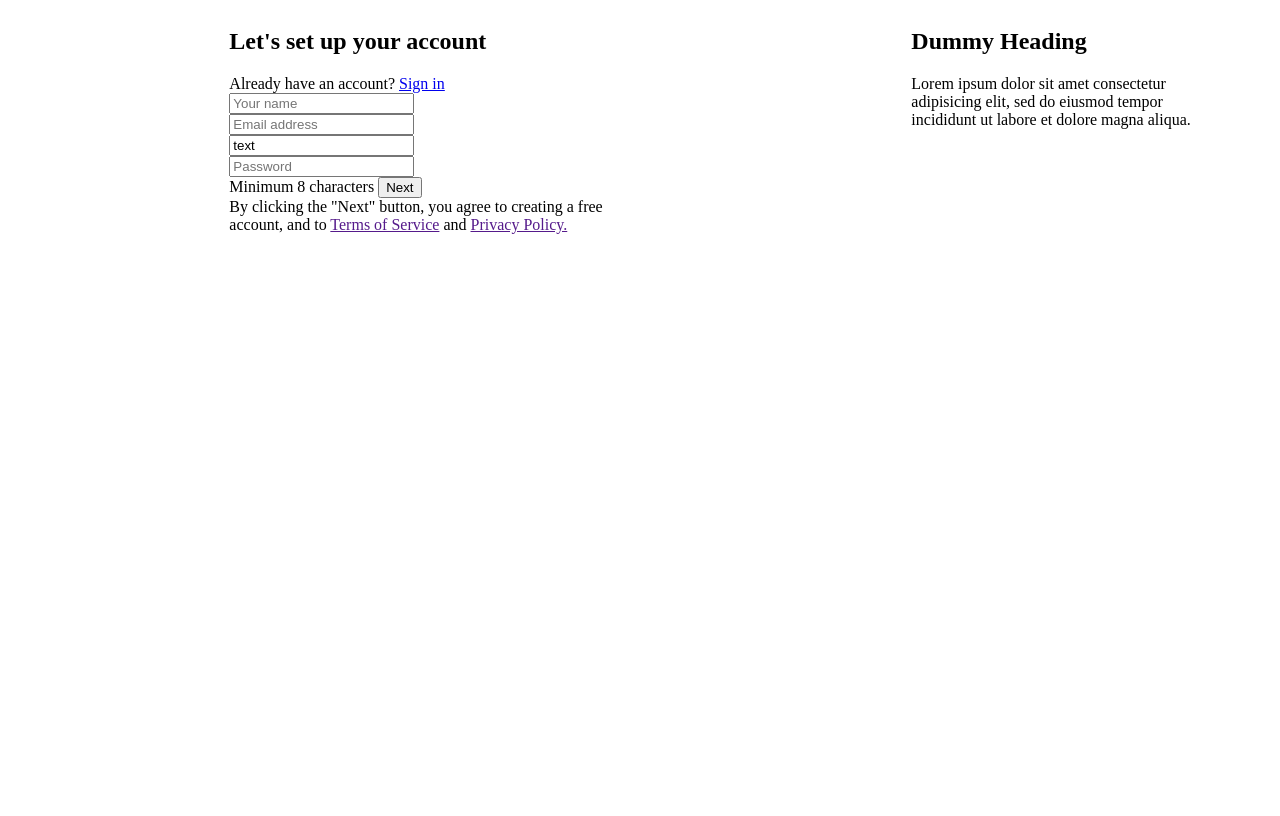
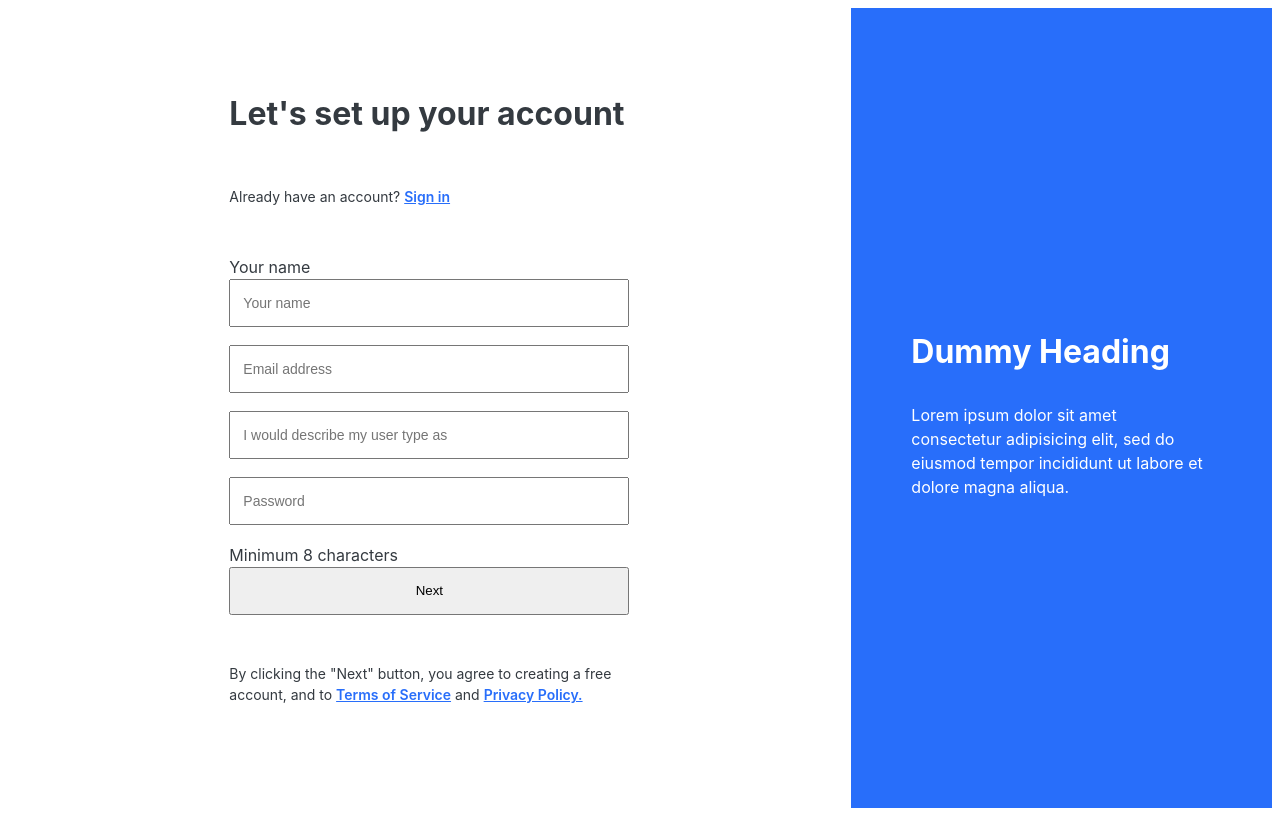
Before and after one commit to cmxgloria/signup-page, a website: page index.html in a window 1280 px wide. Drawn offline with Linux system fonts and the light colour scheme.

Commit message:
Add variables and styles to form

```diff
--- a/index.html
+++ b/index.html
@@ -11,12 +11,13 @@
       <section>
         <div class="left-wrapper">
           <h2>Let's set up your account</h2>
-          <div>
+          <div class="info">
             Already have an account?
             <a href="#">Sign in</a>
           </div>
           <form action="" method="get">
             <div>
+              <label for="name" class="floating-label">Your name</label>
               <input
                 type="text"
                 id="name"
@@ -35,7 +36,6 @@
             <div>
               <input
                 type="text"
-                value="text"
                 id="userType"
                 placeholder="I would describe my user type as"
               />
@@ -49,10 +49,10 @@
                 minlength="8"
                 required
               />
+              <div>Minimum 8 characters</div>
             </div>
-            <span>Minimum 8 characters</span>
             <button class="button" type="submit">Next</button>
-            <div>
+            <div class="info">
               By clicking the "Next" button, you agree to creating a free
               account, and to <a href="">Terms of Service</a> and
               <a href="">Privacy Policy.</a>
@@ -60,7 +60,7 @@
           </form>
         </div>
       </section>
-      <section>
+      <section class="right-section">
         <div class="right-wrapper">
           <h2>Dummy Heading</h2>
           <p>
--- /dev/null
+++ b/scss/_variables.scss
@@ -0,0 +1,36 @@
+// color
+$white: #fff !default;
+$blue: #286efa !default;
+
+$white: #fff !default;
+$gray-400: #ced4da !default;
+$gray-500: #adb5bd !default;
+$gray-600: #6c757d !default;
+$gray-700: #495057 !default;
+$gray-800: #343a40 !default;
+$gray-900: #212529 !default;
+
+// device size
+$tablet: 768px;
+
+// font
+$font-family-sans-serif: -apple-system, BlinkMacSystemFont, "Segoe UI", Roboto,
+  "Helvetica Neue", Arial, "Noto Sans", sans-serif, "Apple Color Emoji",
+  "Segoe UI Emoji", "Segoe UI Symbol", "Noto Color Emoji" !default;
+$font-family-base: $font-family-sans-serif !default;
+
+// font-size
+$font-size-base: 1rem !default; // Assumes the browser default, typically `16px`
+$font-size-lg: $font-size-base * 1.25 !default;
+$font-size-sm: $font-size-base * 0.875 !default;
+$font-size-xm: $font-size-base * 0.5 !default;
+$h1-font-size: $font-size-base * 2.5 !default;
+$h2-font-size: $font-size-base * 2 !default;
+$h3-font-size: $font-size-base * 1.75 !default;
+$h4-font-size: $font-size-base * 1.5 !default;
+$h5-font-size: $font-size-base * 1.25 !default;
+$h6-font-size: $font-size-base !default;
+
+$line-height-base: 1.5 !default;
+
+$base-height: 48px;
--- a/scss/style.scss
+++ b/scss/style.scss
@@ -1,8 +1,11 @@
+@import "./variables";
+
 html {
   -webkit-box-sizing: border-box;
   -moz-box-sizing: border-box;
   box-sizing: border-box;
 }
+
 *,
 *:before,
 *:after {
@@ -11,14 +14,42 @@ html {
   box-sizing: inherit;
 }
 
-$tablet: 768px;
+body {
+  font-family: $font-family-base;
+  font-style: normal;
+  text-align: left; // Fallback for where `start` is not supported
+  text-align: start;
+  line-height: $line-height-base;
+  text-decoration: none;
+  text-shadow: none;
+  text-transform: none;
+  letter-spacing: normal;
+  word-break: normal;
+  word-spacing: normal;
+  white-space: normal;
+  line-break: auto;
+  color: $gray-800;
+}
+
+h2 {
+  font-size: $h2-font-size;
+}
 
 // @media (min-width: $tablet) {
 // }
-
+a {
+  color: $blue;
+  font-weight: 600;
+}
 section {
   display: flex;
   justify-content: center;
+  align-items: center;
+  height: 100vh;
+}
+.right-section {
+  background-color: $blue;
+  color: $white;
 }
 .app {
   display: grid;
@@ -26,7 +57,32 @@ section {
 }
 .left-wrapper {
   max-width: 400px;
+  form {
+    input {
+      width: 100%;
+      height: $base-height;
+      font-size: $font-size-sm;
+      margin-bottom: 18px;
+      padding: 4px 12px;
+
+      &:focus {
+        outline: 1;
+        box-shadow: 1;
+      }
+      // &::placeholder {
+      //   padding: 6px;
+      // }
+    }
+    .button {
+      width: 100%;
+      height: $base-height;
+    }
+  }
 }
 .right-wrapper {
   max-width: 300px;
 }
+.info {
+  font-size: $font-size-sm;
+  margin: $base-height 0;
+}
```
Also changed, not shown: css/style.css.
